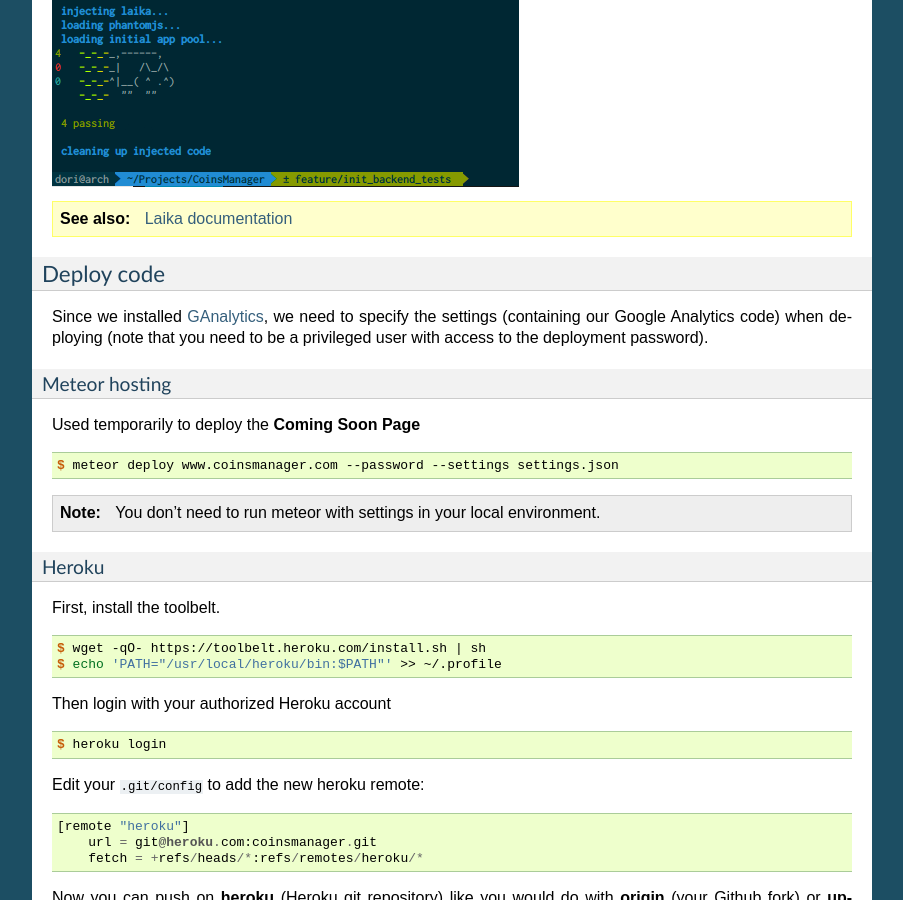
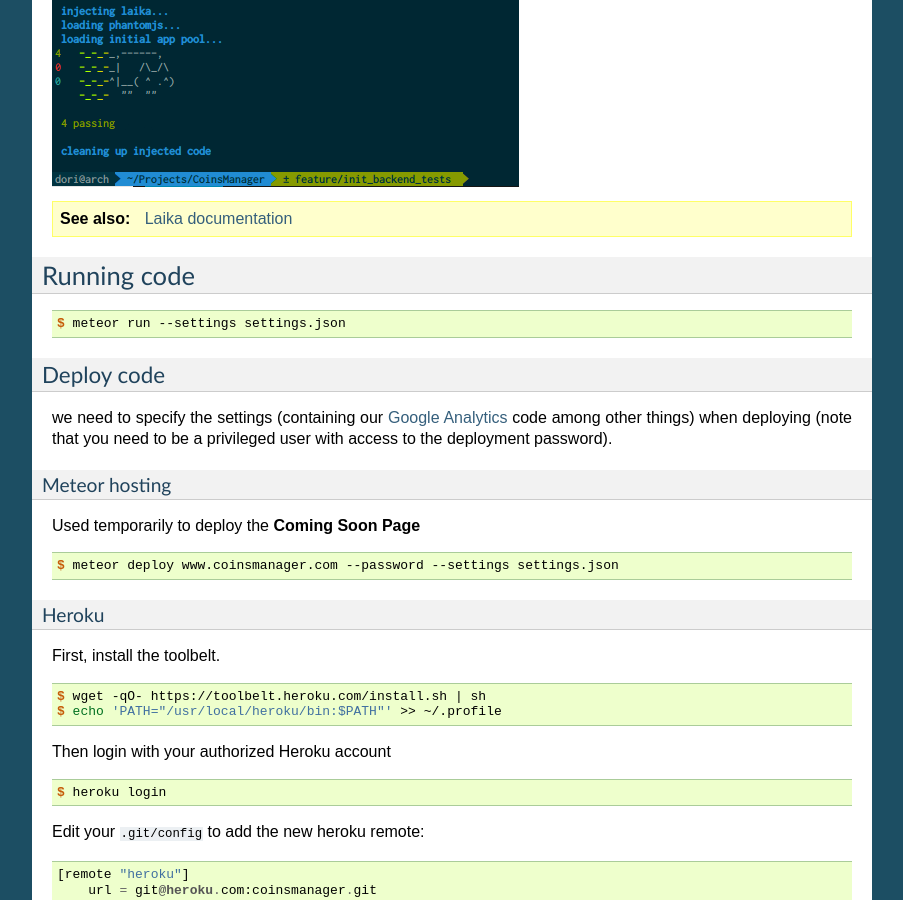
Before and after one commit to CoinsManager/CoinsManager, a Sphinx documentation site: the page built from docs/Contributions/3_code.rst, in a window 1280 px wide and 900 px high, scrolled down 3032 px. Shown: the whole window, without its empty margins (198-1101 px from the left). Built offline with Sphinx 7.4.7, drawn with Linux system fonts in a browser that asks for light colours; formulas are drawn with MathJax 3.

```diff
--- a/docs/Contributions/3_code.rst
+++ b/docs/Contributions/3_code.rst
@@ -96,12 +96,19 @@
 .. seealso:: `Laika documentation <http://arunoda.github.io/laika/>`_
 
 
+Running code
+------------
+.. code-block:: console
+
+    $ meteor run --settings settings.json
+
+
 Deploy code
 ~~~~~~~~~~~
-Since we installed `GAnalytics <https://atmosphere.meteor.com/package/GAnalytics>`_,
-we need to specify the settings (containing our Google Analytics code) when
-deploying (note that you need to be a privileged user with access to the
-deployment password).
+we need to specify the settings (containing our
+`Google Analytics <https://atmosphere.meteor.com/package/GAnalytics>`_ code
+among other things) when deploying (note that you need to be a privileged user
+with access to the deployment password).
 
 Meteor hosting
 ^^^^^^^^^^^^^^
@@ -110,8 +117,6 @@
 .. code-block:: console
 
     $ meteor deploy www.coinsmanager.com --password --settings settings.json
-
-.. note:: You don't need to run meteor with settings in your local environment.
 
 Heroku
 ^^^^^^
```
Also changed, not shown: 4 other files.
